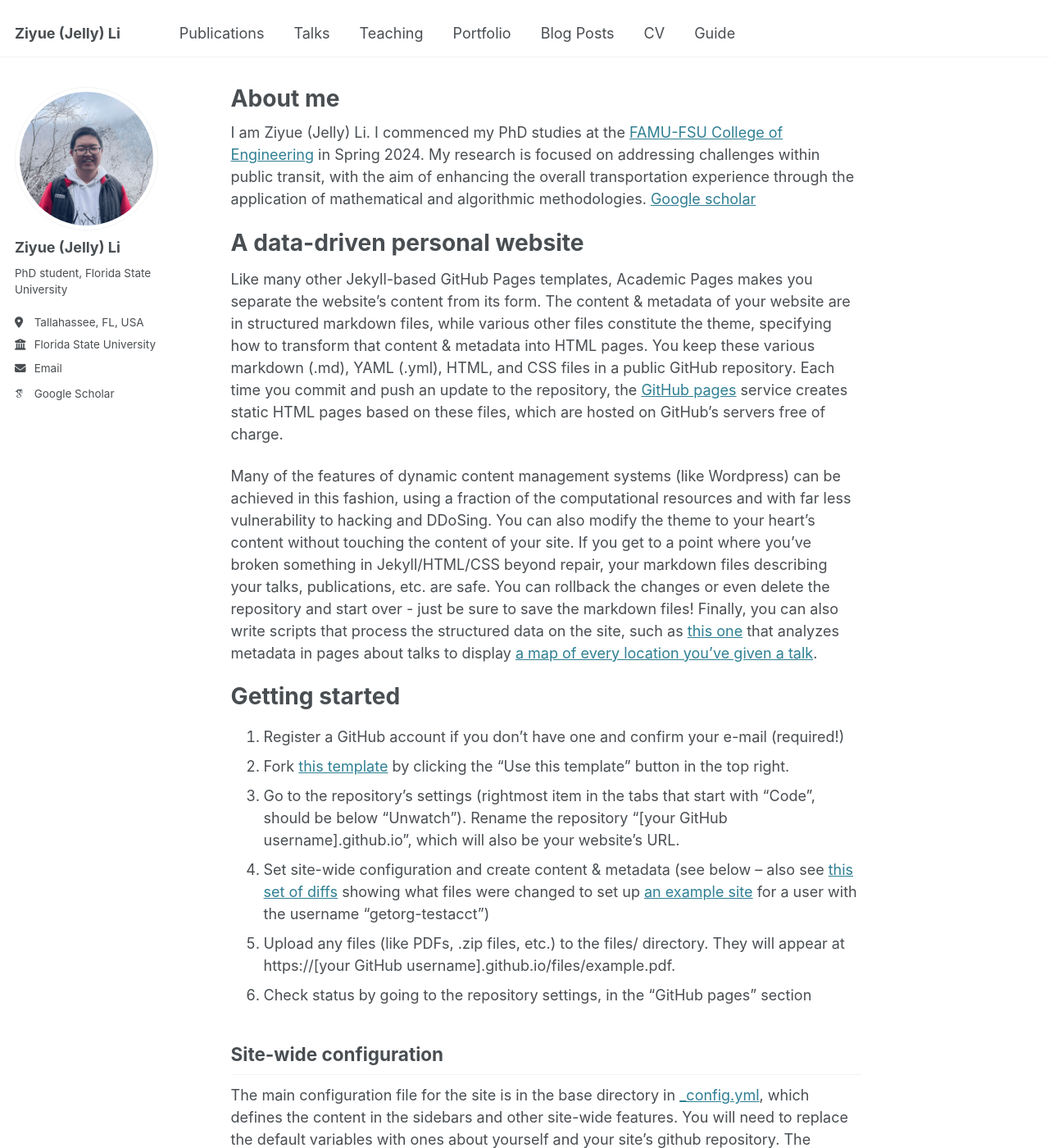
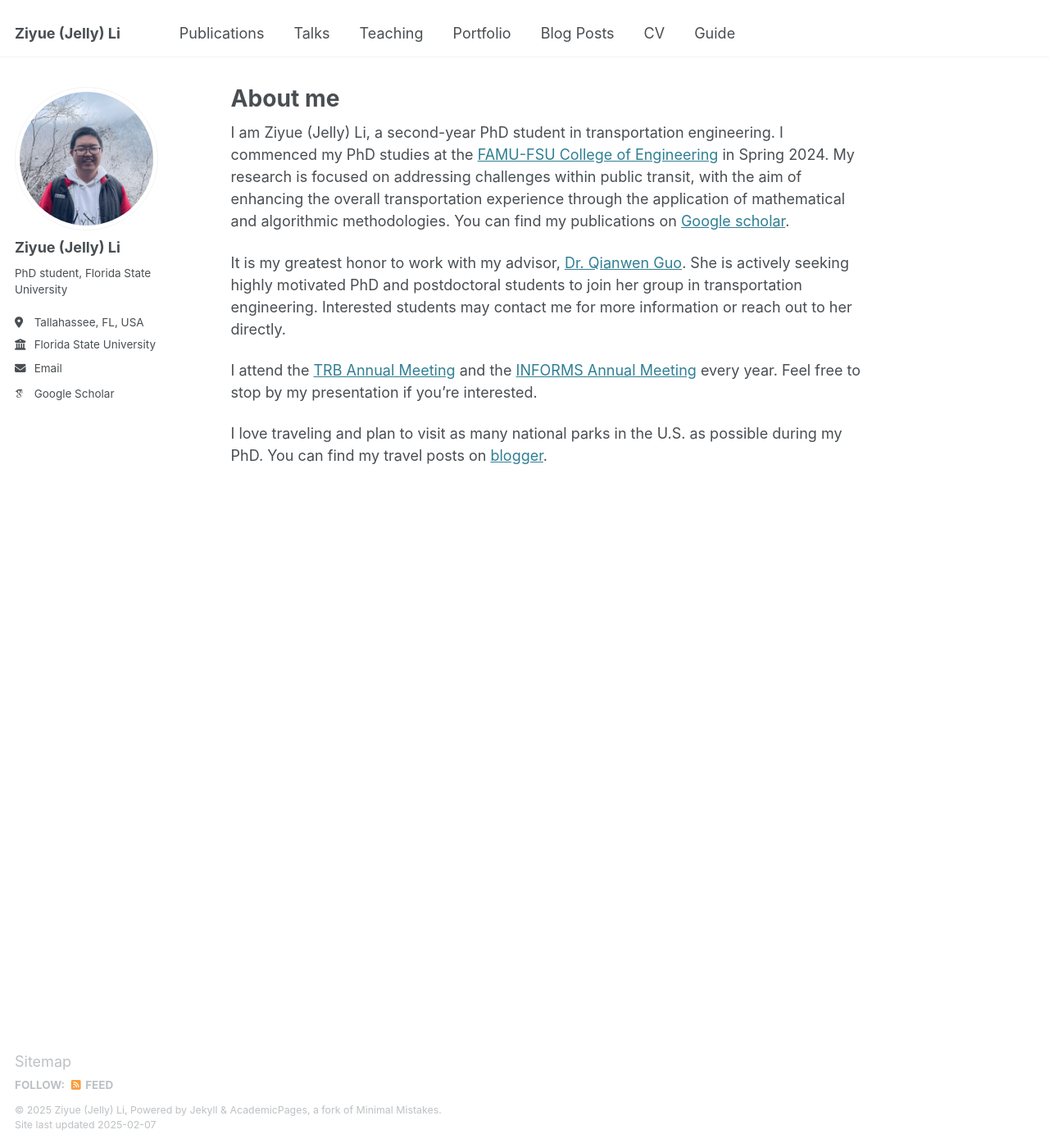
Before and after one commit to liziyue17/liziyue17.github.io, a Jekyll site: the page built from _pages/about.md, in a window 1280 px wide and 1400 px high. Shown: the whole window at 82% size. Built offline with Jekyll 4.4.1, drawn with Linux system fonts in a browser that asks for light colours; some web fonts are replaced; some of the changed text lies outside the part shown.

Commit message:
Update about.md
update about.md

```diff
--- a/_pages/about.md
+++ b/_pages/about.md
@@ -7,10 +7,23 @@ redirect_from:
   - /about.html
 ---
 
-I am Ziyue (Jelly) Li. I commenced my PhD studies at the [FAMU-FSU College of Engineering](https://eng.famu.fsu.edu/) in Spring 2024. My research is focused on addressing challenges within public transit, with the aim of enhancing the overall transportation experience through the application of mathematical and algorithmic methodologies. [Google scholar](https://scholar.google.com/citations?user=acIQuOYAAAAJ&hl=en)
+I am Ziyue (Jelly) Li, a second-year PhD student in transportation engineering. I commenced my PhD studies at the [FAMU-FSU College of Engineering](https://eng.famu.fsu.edu/) in Spring 2024. My research is focused on addressing challenges within public transit, with the aim of enhancing the overall transportation experience through the application of mathematical and algorithmic methodologies. You can find my publications on [Google scholar](https://scholar.google.com/citations?user=acIQuOYAAAAJ&hl=en).
+
+It is my greatest honor to work with my advisor, [Dr. Qianwen Guo](https://sites.google.com/view/qguo/home). She is actively seeking highly motivated PhD and postdoctoral students to join her group in transportation engineering. Interested students may contact me for more information or reach out to her directly.
+
+I attend the [TRB Annual Meeting](https://trb-annual-meeting.nationalacademies.org/) and the [INFORMS Annual Meeting](https://meetings.informs.org/wordpress/seattle2024/) every year. Feel free to stop by my presentation if you're interested.
+
+I love traveling and plan to visit as many national parks in the U.S. as possible during my PhD. You can find my travel posts on [blogger](https://liziyue17.blogspot.com/).
 
 
-A data-driven personal website
+
+
+
+
+
+
+
+<!-- A data-driven personal website
 ======
 Like many other Jekyll-based GitHub Pages templates, Academic Pages makes you separate the website's content from its form. The content & metadata of your website are in structured markdown files, while various other files constitute the theme, specifying how to transform that content & metadata into HTML pages. You keep these various markdown (.md), YAML (.yml), HTML, and CSS files in a public GitHub repository. Each time you commit and push an update to the repository, the [GitHub pages](https://pages.github.com/) service creates static HTML pages based on these files, which are hosted on GitHub's servers free of charge.
 
@@ -47,4 +60,4 @@ Example: editing a markdown file for a talk
 
 For more info
 ------
-More info about configuring Academic Pages can be found in [the guide](https://academicpages.github.io/markdown/), the [growing wiki](https://github.com/academicpages/academicpages.github.io/wiki), and you can always [ask a question on GitHub](https://github.com/academicpages/academicpages.github.io/discussions). The [guides for the Minimal Mistakes theme](https://mmistakes.github.io/minimal-mistakes/docs/configuration/) (which this theme was forked from) might also be helpful.
+More info about configuring Academic Pages can be found in [the guide](https://academicpages.github.io/markdown/), the [growing wiki](https://github.com/academicpages/academicpages.github.io/wiki), and you can always [ask a question on GitHub](https://github.com/academicpages/academicpages.github.io/discussions). The [guides for the Minimal Mistakes theme](https://mmistakes.github.io/minimal-mistakes/docs/configuration/) (which this theme was forked from) might also be helpful. -->
```
